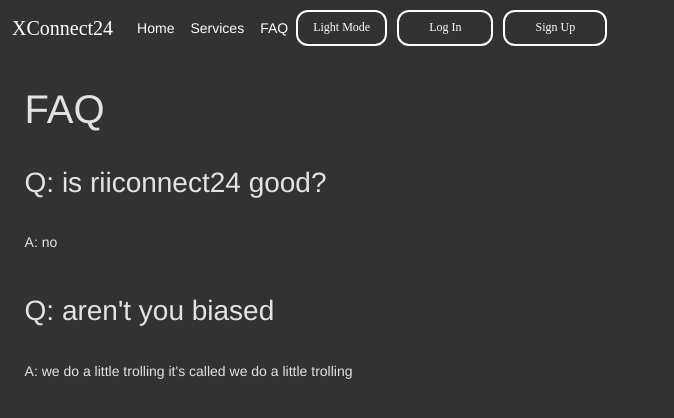
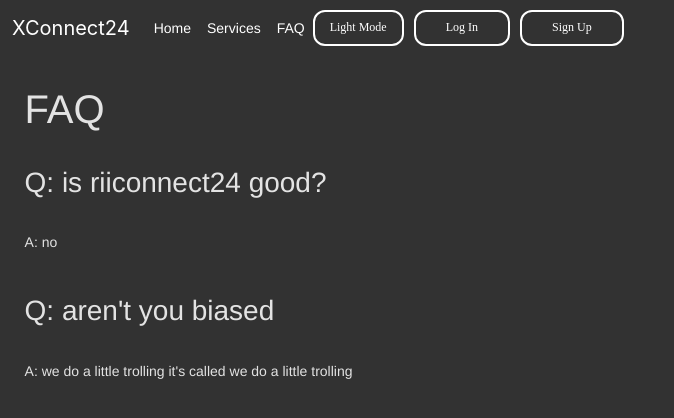
Before and after one commit to xyqil/depot-sinjoh, a Flask app: page /faq in a window 1280 px wide. Shown: the top 418 px of the page, without its empty margins (0-674 px from the left). Run offline with Flask 2, Linux system fonts and the light colour scheme; parts of the project's set-up code (start-up, migrations or seed data) failed here and were passed over; some libraries are stand-ins or nearby versions.

Commit message:
imagine using inline css

```diff
--- a/site/templates/base.html
+++ b/site/templates/base.html
@@ -41,7 +41,7 @@
       <meta charset="utf-8">
       <meta name="viewport" content="width=device-width, initial-scale=1">
       <nav class="navbar navbar-expand-lg navbar-{{ theme }}" id="top">
-         <div class="container-fluid" style="font-family: WiiFont;">
+         <div class="container-fluid">
             <a class="navbar-brand">XConnect24</a>
             <button class="navbar-toggler collapsed" type="button" data-toggle="collapse" data-target="#navbar" data-bs-toggle="collapse" data-bs-target="#navbar" aria-controls="navbar" aria-expanded="false" aria-label="Toggle navigation">
               <span class="navbar-toggler-icon"></span>
```
